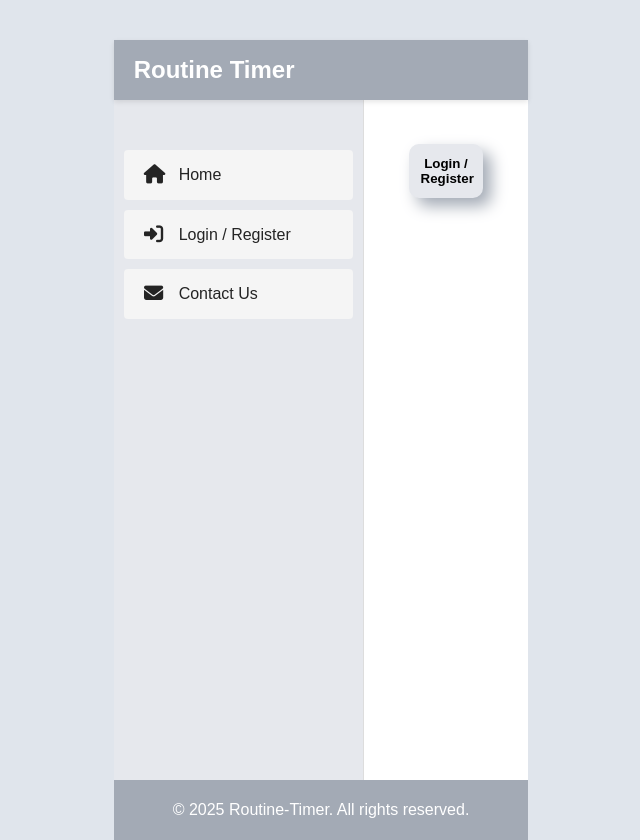
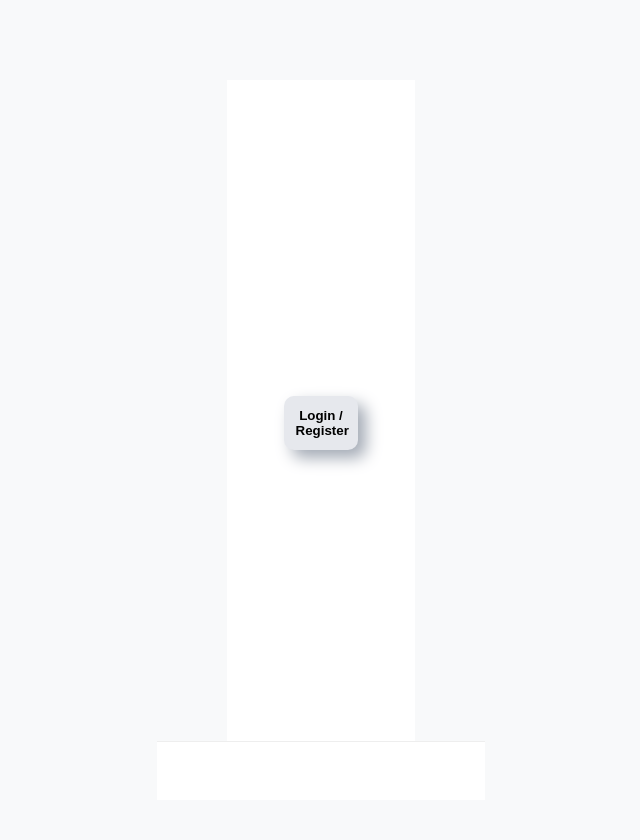
Before and after one commit to humanauction/routine-timer, a Django app: page /auth/login/ in a window 1280 px wide. Shown: the whole page, without its empty margins (319-959 px from the left). After the commit the page ends 464 px from the top, so only its background shows below. Run offline with Django 4.2, Linux system fonts and the light colour scheme; parts of the project's set-up code (start-up, migrations or seed data) failed here and were passed over; some libraries are stand-ins or nearby versions.

Commit message:
add: login, signup templates to base_no_nav.html. add: form switching functionality, js

```diff
--- a/authentication/templates/authentication/login.html
+++ b/authentication/templates/authentication/login.html
@@ -1,4 +1,4 @@
-{% extends "base.html" %} {% load static %} {% block content %}
+{% extends "base_no_nav.html" %} {% load static %} {% block content %}
 <title>Login & Register</title>
 <link rel="stylesheet" href="{% static 'css/auth.css' %}" />
 <link rel="stylesheet" href="{% static 'css/modal.css' %}" />
@@ -178,4 +178,10 @@
 </div>
 <script src="{% static 'js/auth.js' %}" defer></script>
 <script src="{% static 'js/modal.js' %}" defer></script>
+<script src="{% static 'js/login.js' %}" defer></script>
 {% endblock %}
+
+{% block extra_css %}
+<link rel="stylesheet" href="{% static 'css/auth.css' %}" />
+<link rel="stylesheet" href="{% static 'css/modal.css' %}" />
+{% endblock %}
--- a/authentication/templates/authentication/signup.html
+++ b/authentication/templates/authentication/signup.html
@@ -1,4 +1,4 @@
-{% extends "base.html" %} {% load static %} {% block content %}
+{% extends "base_no_nav.html" %} {% load static %} {% block content %}
 <div class="auth-container">
     <h2>Sign Up</h2>
     <form id="registerForm" class="form" method="post">
--- a/static/css/base.css
+++ b/static/css/base.css
@@ -152,6 +152,47 @@ main {
     overflow-y: auto;
 }
 
+/* login and sign up forms */
+
+.minimal-layout {
+    display: flex;
+    flex-direction: column;
+    min-height: 100vh;
+    background-color: #f8f9fa;
+}
+
+.minimal-layout .main-content {
+    flex: 1;
+    display: flex;
+    flex-direction: column;
+    align-items: center;
+    justify-content: center;
+    padding: 2rem;
+}
+
+.auth-container {
+    width: 100%;
+    max-width: 500px;
+    text-align: center;
+}
+
+.auth-header {
+    margin-bottom: 2rem;
+}
+
+.auth-header h1 {
+    font-size: 2.5rem;
+    color: var(--primary-color);
+    margin-bottom: 0.5rem;
+}
+
+.minimal-layout footer {
+    text-align: center;
+    padding: 1rem;
+    background-color: white;
+    border-top: 1px solid #eee;
+}
+
 /* Messages */
 .messages {
     margin-bottom: 20px;
@@ -221,14 +262,14 @@ footer {
     font-size: 1.2rem;
 }
 
-/* Optional: Add a notification dot if you want to show unread items */
+/* Optional: Add notification dot to show unread items */
 .user-icon .notification-dot {
     position: absolute;
     top: 0;
     right: 0;
     width: 8px;
     height: 8px;
-    background-color: #ff5722;
+    background-color: #ff4322;
     border-radius: 50%;
 }
 
--- /dev/null
+++ b/static/js/login.js
@@ -0,0 +1,21 @@
+/* Login and Registration Form Switching */
+document.addEventListener('DOMContentLoaded', function () {
+        const loginTab = document.getElementById('loginTab');
+        const registerTab = document.getElementById('registerTab');
+        const loginForm = document.getElementById('loginForm');
+        const registerForm = document.getElementById('registerForm');
+
+        loginTab.addEventListener('click', function () {
+            loginTab.setAttribute('aria-selected', 'true');
+            registerTab.setAttribute('aria-selected', 'false');
+            loginForm.classList.add('active');
+            registerForm.classList.remove('active');
+        });
+
+        registerTab.addEventListener('click', function () {
+            loginTab.setAttribute('aria-selected', 'false');
+            registerTab.setAttribute('aria-selected', 'true');
+            loginForm.classList.remove('active');
+            registerForm.classList.add('active');
+        });
+    });
--- /dev/null
+++ b/templates/base_no_nav.html
@@ -0,0 +1,38 @@
+{% load static %}
+<!DOCTYPE html>
+<html lang="en">
+    <head>
+        <meta charset="UTF-8" />
+        <meta name="viewport" content="width=device-width, initial-scale=1.0" />
+        <title>{% block title %}Routine Timer{% endblock %}</title>
+        <link rel="stylesheet" href="{% static 'css/base.css' %}" />
+        <script
+            defer
+            src="https://kit.fontawesome.com/844d1cd656.js"
+            crossorigin="anonymous"
+        ></script>
+        {% block extra_css %}{% endblock %}
+    </head>
+    <body class="minimal-layout">
+        <main class="main-content">
+            {% if messages %}
+            <div class="messages">
+                {% for message in messages %}
+                <div class="message {{ message.tags }}">
+                    {{ message }}
+                    <button class="message-close">&times;</button>
+                </div>
+                {% endfor %}
+            </div>
+            {% endif %}
+            {% block content %}{% endblock %}
+        </main>
+
+        <footer>
+            <p>&copy; {% now "Y" %} Routine Timer. All rights reserved.</p>
+        </footer>
+
+        <script src="{% static 'js/base.js' %}"></script>
+        {% block extra_js %}{% endblock %}
+    </body>
+</html>
```
Also changed, not shown: static/css/modal.css (+27 -0 lines).
